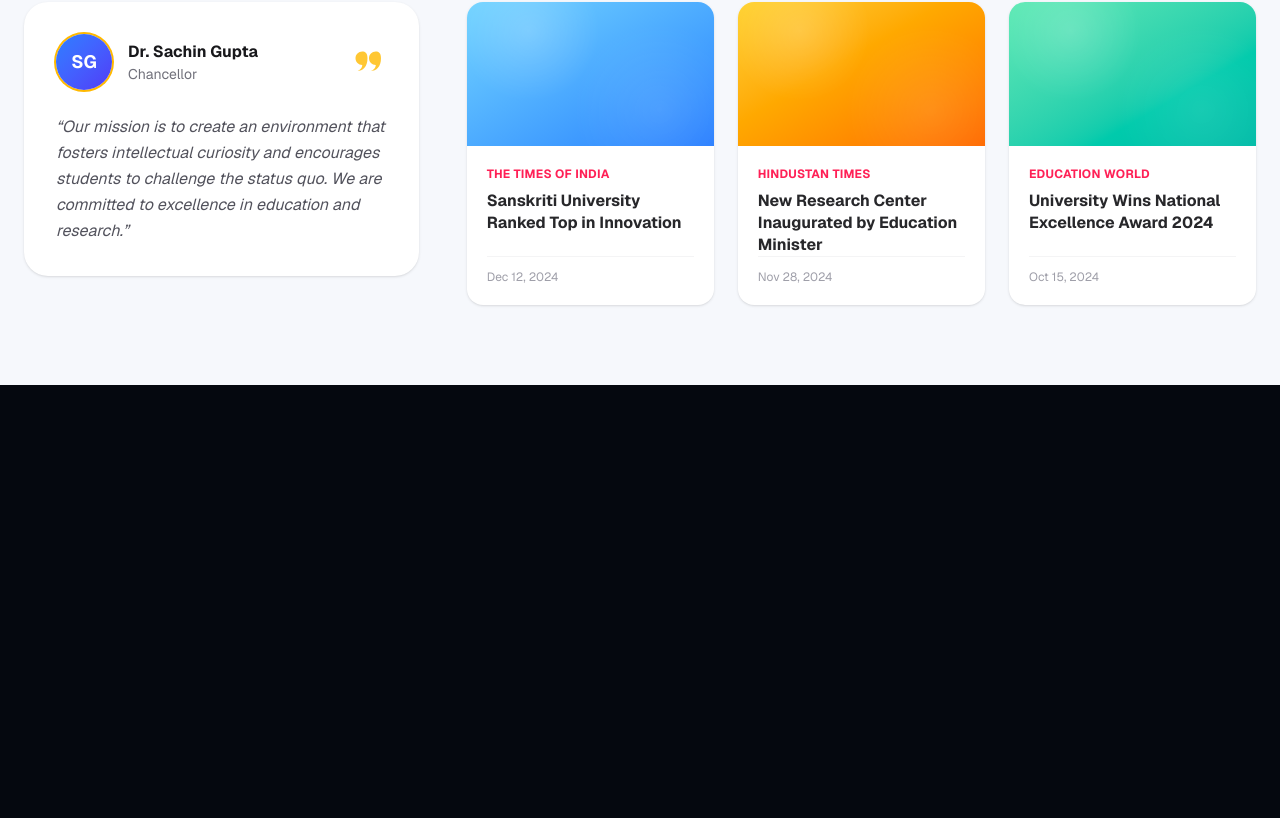
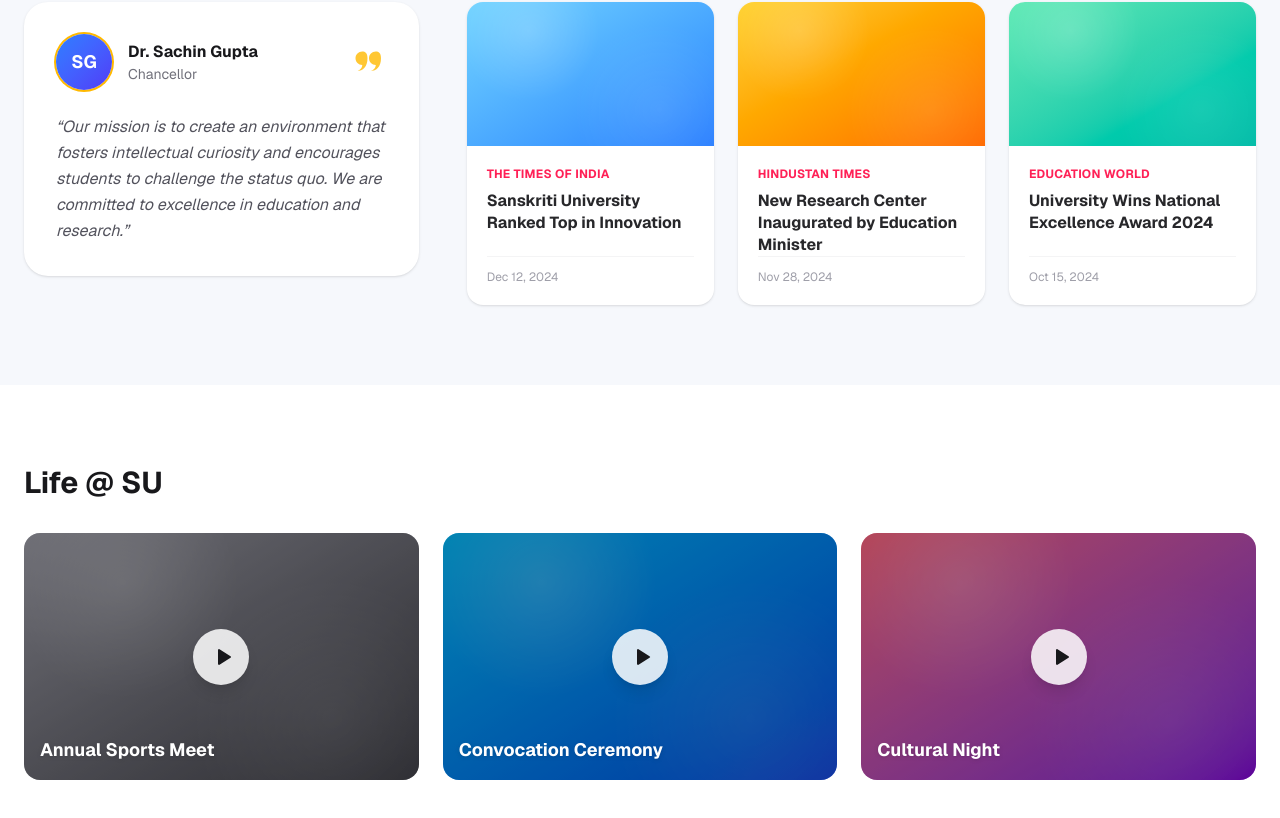
Before and after one commit to ImAdityaa12/sans-university-website, a Next.js app: page / in a window 1280 px wide. Shown: the part 4190-5008 px from the top of the page. Before the commit the page ends 4575 px from the top, so only its background shows below. Built offline with nearby package versions, Linux system fonts and the light colour scheme.

Commit message:
Add Life @ SU video gallery section
Co-Authored-By: Claude Opus 4.8 (1M context) <noreply@anthropic.com>

```diff
--- /dev/null
+++ b/app/components/LifeAtSU.tsx
@@ -0,0 +1,44 @@
+import { GradientMedia } from "./Placeholder";
+import { PlayIcon } from "./icons";
+
+const videos = [
+  { title: "Annual Sports Meet", gradient: "from-zinc-400 to-zinc-700" },
+  { title: "Convocation Ceremony", gradient: "from-sky-400 to-blue-700" },
+  { title: "Cultural Night", gradient: "from-rose-400 to-purple-700" },
+];
+
+export default function LifeAtSU() {
+  return (
+    <section className="bg-white text-zinc-900">
+      <div className="mx-auto max-w-7xl px-6 py-20">
+        <h2 className="text-2xl font-bold sm:text-3xl">Life @ SU</h2>
+
+        <div className="mt-8 grid grid-cols-1 gap-6 sm:grid-cols-2 lg:grid-cols-3">
+          {videos.map((video) => (
+            <button
+              key={video.title}
+              type="button"
+              className="group relative block aspect-[16/10] overflow-hidden rounded-2xl text-left"
+              aria-label={`Play ${video.title}`}
+            >
+              <GradientMedia
+                gradient={video.gradient}
+                className="absolute inset-0 h-full w-full"
+              />
+              <div className="absolute inset-0 bg-black/30 transition-colors group-hover:bg-black/40" />
+
+              {/* Play button */}
+              <span className="absolute left-1/2 top-1/2 flex h-14 w-14 -translate-x-1/2 -translate-y-1/2 items-center justify-center rounded-full bg-white/85 text-zinc-900 shadow-lg transition-transform group-hover:scale-110">
+                <PlayIcon className="ml-0.5 h-6 w-6" />
+              </span>
+
+              <span className="absolute bottom-4 left-4 text-lg font-bold text-white drop-shadow">
+                {video.title}
+              </span>
+            </button>
+          ))}
+        </div>
+      </div>
+    </section>
+  );
+}
--- a/app/page.tsx
+++ b/app/page.tsx
@@ -6,6 +6,7 @@ import ExcellenceSection from "./components/ExcellenceSection";
 import WhyChooseSection from "./components/WhyChooseSection";
 import ResearchSection from "./components/ResearchSection";
 import ChancellorNewsSection from "./components/ChancellorNewsSection";
+import LifeAtSU from "./components/LifeAtSU";
 import {
   AwardIcon,
   MedalIcon,
@@ -180,6 +181,9 @@ export default function Home() {
 
       {/* ===== Chancellor's Desk + In The News ===== */}
       <ChancellorNewsSection />
+
+      {/* ===== Life @ SU ===== */}
+      <LifeAtSU />
     </div>
   );
 }
```
